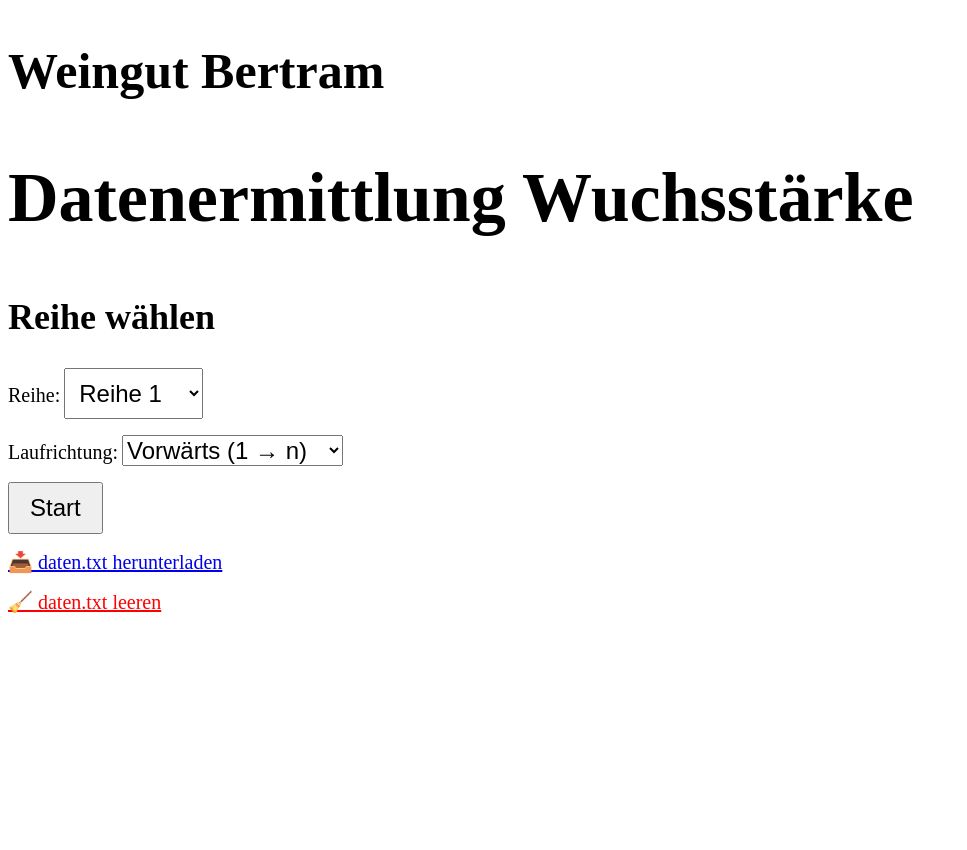
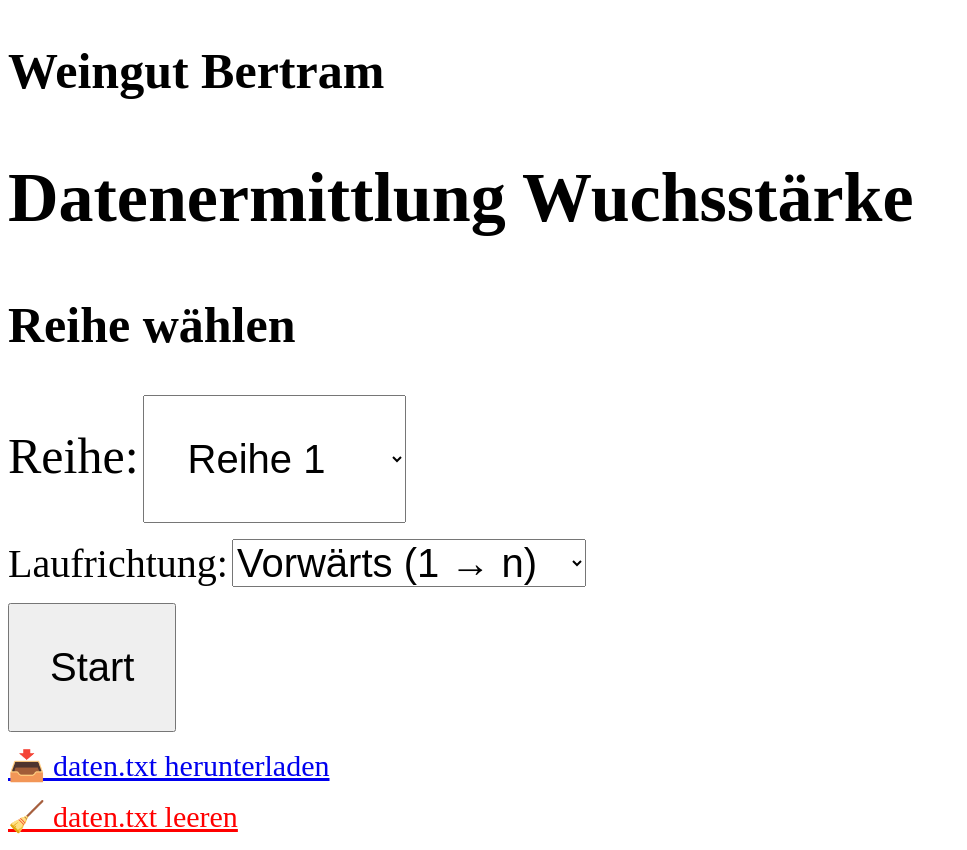
Before and after one commit to bezeba/Rebberg-app, a Flask app: page / in a window 1280 px wide. Shown: the whole page, without its empty margins (0-967 px from the left). Before the commit the page ends 614 px from the top, so only its background shows below. Run offline with Flask 3, Linux system fonts and the light colour scheme.

Commit message:
Update start.html

```diff
--- a/templates/start.html
+++ b/templates/start.html
@@ -4,26 +4,26 @@
 <body>
   <h2 style="font-size: 50px;">Weingut Bertram</h2>
   <h2 style="font-size: 70px;">Datenermittlung Wuchsstärke</h2>
-  <h2 style="font-size: 36px;">Reihe wählen</h2>
+  <h2 style="font-size: 50px;">Reihe wählen</h2>
   <form method="post">
     <p>
-      <label for="reihe" style="font-size: 20px;">Reihe:</label>
-      <select name="reihe" style="font-size: 24px; padding: 10px;">
+      <label for="reihe" style="font-size: 50px;">Reihe:</label>
+      <select name="reihe" style="font-size: 40px; padding: 40px;">
         {% for r in reihen %}
           <option value="{{ r }}">Reihe {{ r }}</option>
         {% endfor %}
       </select>
     </p>
     <p>
-      <label for="richtung" style="font-size: 20px;">Laufrichtung:</label>
-      <select name="richtung" style="font-size: 24px;">
+      <label for="richtung" style="font-size: 40px;">Laufrichtung:</label>
+      <select name="richtung" style="font-size: 40px;">
         <option value="vor">Vorwärts (1 → n)</option>
         <option value="zurueck">Rückwärts (n → 1)</option>
       </select>
     </p>
-    <button type="submit" style="font-size: 24px; padding: 10px 20px;">Start</button>
+    <button type="submit" style="font-size: 40px; padding: 40px 40px;">Start</button>
   </form>
-  <p><a href="/download" style="font-size: 20px;">📥 daten.txt herunterladen</a></p>
-  <p><a href="/reset-daten" style="font-size: 20px; color: red;">🧹 daten.txt leeren</a></p>
+  <p><a href="/download" style="font-size: 30px;">📥 daten.txt herunterladen</a></p>
+  <p><a href="/reset-daten" style="font-size: 30px; color: red;">🧹 daten.txt leeren</a></p>
 </body>
 </html>
```
